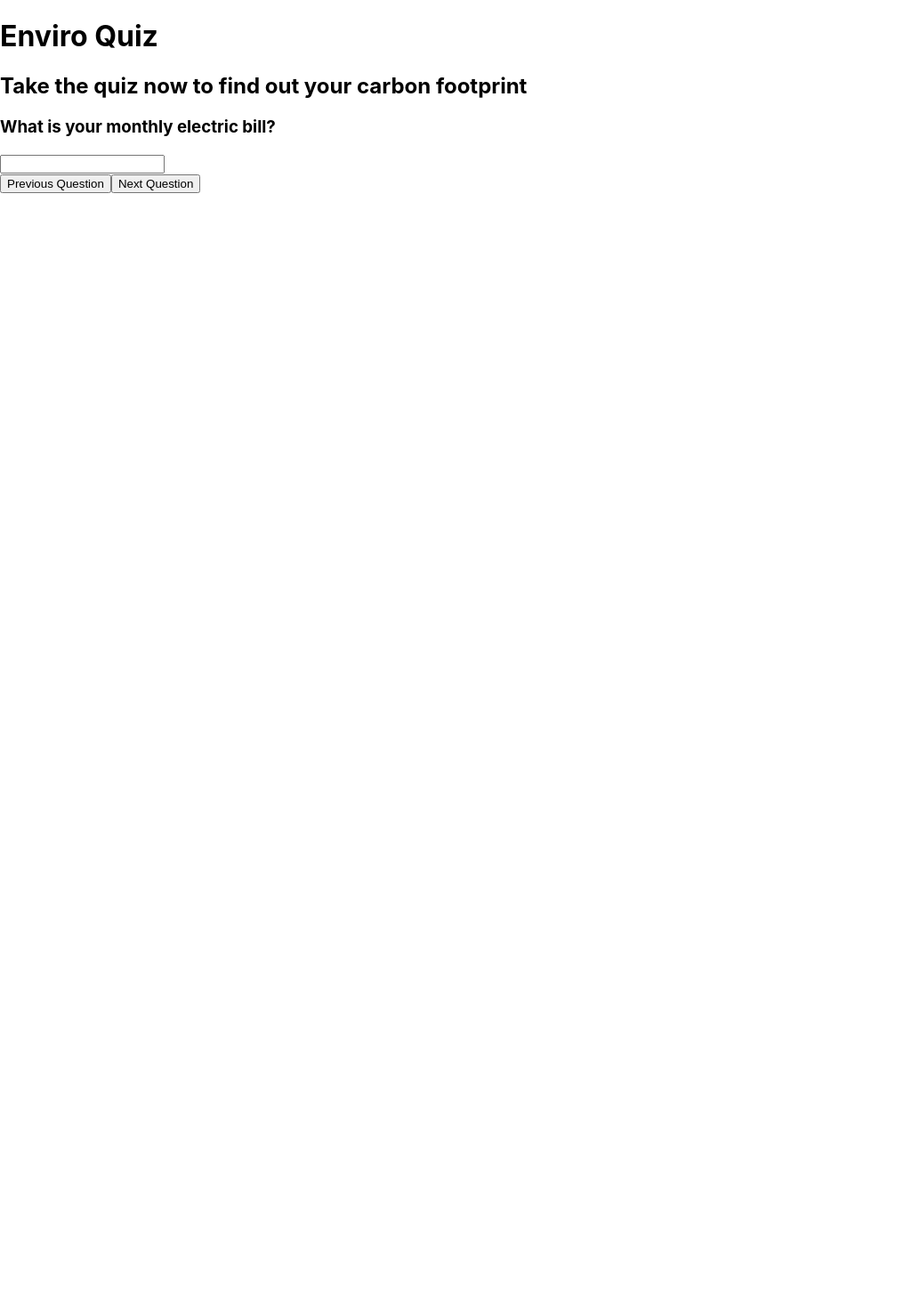
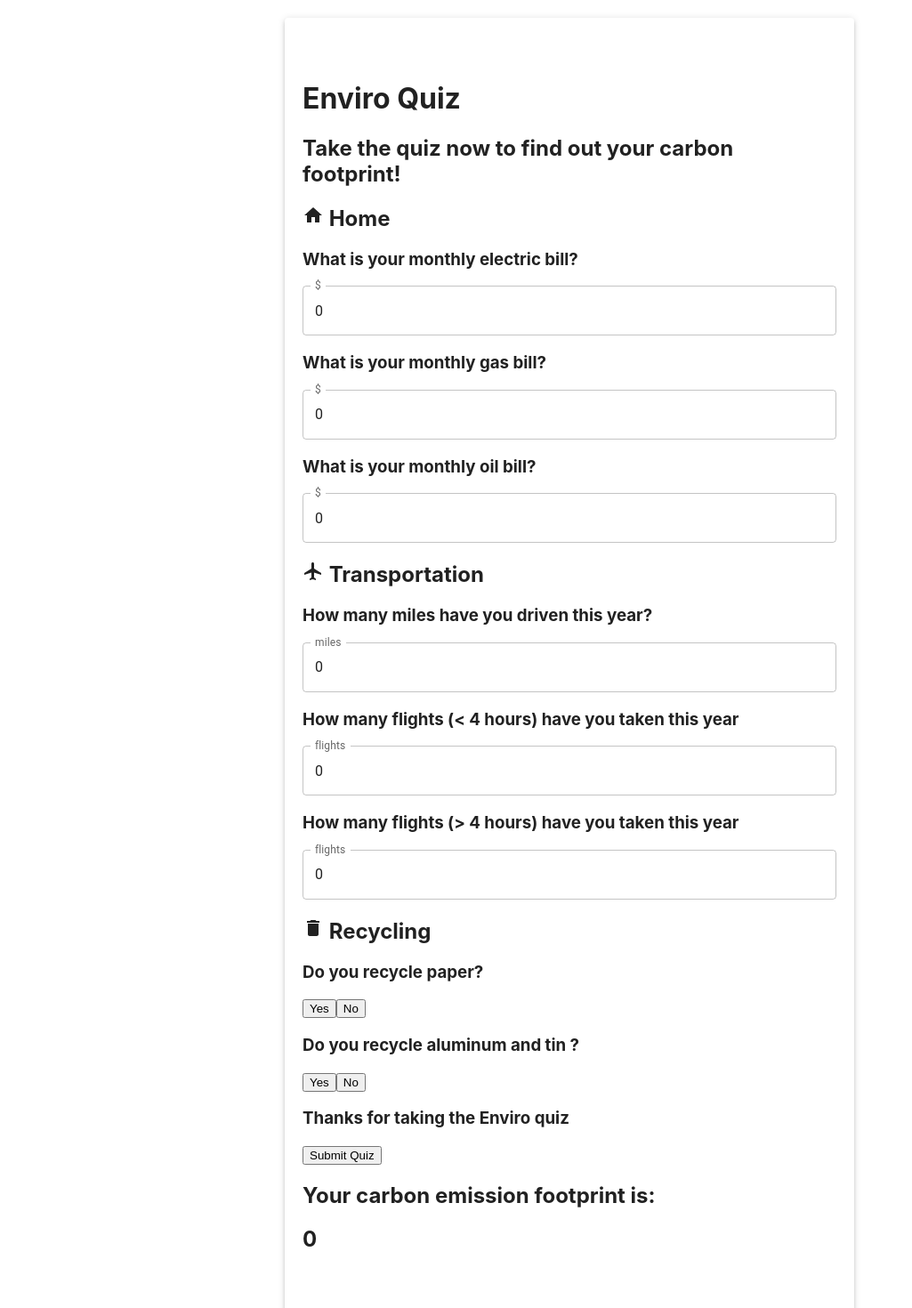
Before and after one commit to Team-53-CEN3031/CEN3031_DEPP_53, a React (Create React App) app in the folder frontend/: page /quiz in a window 1280 px wide. Shown: the top 1470 px of the page at 89% size, without its empty margins (0-1025 px from the left). Before the commit the page ends 800 px from the top, so only its background shows below. Built offline with nearby package versions, Linux system fonts and the light colour scheme.

Commit message:
Implement score for the quiz, add icons to quiz UI

```diff
--- a/frontend/src/components/QuestionBank.js
+++ b/frontend/src/components/QuestionBank.js
@@ -6,5 +6,5 @@ export const Questions = [
     "How many flights (< 4 hours) have you taken this year",
     "How many flights (> 4 hours) have you taken this year",
     "Do you recycle paper?",
-    "Do you recycle alluminum and tin ?",
+    "Do you recycle aluminum and tin ?",
 ]
--- a/frontend/src/components/Quiz.js
+++ b/frontend/src/components/Quiz.js
@@ -1,64 +1,96 @@
 import "../styles/SignUp.css";
-import {Box, Button, Container, Paper, TextField} from "@mui/material";
+import {Box, Button, Container, Icon, Paper, TextField} from "@mui/material";
 import React, {useState} from "react"
 import { Questions } from "../components/QuestionBank.js";
+import HomeIcon from '@mui/icons-material/Home';
+import FlightIcon from '@mui/icons-material/Flight';
+import DeleteIcon from '@mui/icons-material/Delete';
+
 
 function Quiz(){
-//use state to keep the current question and the score of the user
-const [currQuestion, setCurrQuestion] = useState(0);
+const paperStyle = {padding: '50px 20px', width: 600, margin:'20px auto'}
 const [score, setScore] = useState(0);
 
 //Responses will be tracked with use state.
 //initial state will be an object with 8 different values, one for each question
 const [responses, setResponses] = useState({
+    question0: 0,
     question1: 0,
     question2: 0,
     question3: 0,
     question4: 0,
     question5: 0,
-    question6: 0,
-    question7: false,
-    question8: false,
+    question6: true,
+    question7: true,
 })
 
+//This handleQChange functions, are made to change the specified property of the responses useState, while preserving the other properties (...responses).
+const handleQ0Change = (event) => { setResponses({...responses, question0: event.target.value})}
+const handleQ1Change = (event) => { setResponses({...responses, question1: event.target.value})}
+const handleQ2Change = (event) => { setResponses({...responses, question2: event.target.value})}
+const handleQ3Change = (event) => { setResponses({...responses, question3: event.target.value})}
+const handleQ4Change = (event) => { setResponses({...responses, question4: event.target.value})}
+const handleQ5Change = (event) => { setResponses({...responses, question5: event.target.value})}
+const handleQ6True = (event) => { setResponses({...responses, question6: true})}
+const handleQ6False = (event) => { setResponses({...responses, question6: false})}
+const handleQ7True = (event) => { setResponses({...responses, question7: true})}
+const handleQ7False = (event) => { setResponses({...responses, question7: false})}
+
+//called on submit button onClick.
+//calculates carbon emission and stores updates score useState with the user's carbon emission result
 const handleSubmit = (event) => {
-
+    let score = 0;
+    score+= Number(responses.question0) * 105;
+    score+= Number(responses.question1) * 105;
+    score+= Number(responses.question2) * 113;
+    score+= Number(responses.question3) * .79;
+    score+= Number(responses.question4) * 1100;
+    score+= Number(responses.question5) * 4400;
+    if (responses.question6 == false) {
+        score+= 184
+    }
+    if (responses.question7 == false) {
+        score+= 166
+    }
+    setScore(score);
 }
 
-const nextQuestion = () => {
-    setCurrQuestion(currQuestion + 1);
-}
-const previousQuestion = () =>
-{
-    if (currQuestion != 0)
-        setCurrQuestion(currQuestion - 1)
-};
     return (
         <div className="Quiz">
-            <h1>Enviro Quiz</h1>
-            <h2>Take the quiz now to find out your carbon footprint</h2>
-            <div>
-                <h3>{Questions[currQuestion]}</h3>
-                <div className = "answerForm">
-                    <form >
-                        <input
-                            id= "answer"
-                            class= "form-field"
-                            type = "number"
-                        />
-                    </form>
+            <Paper elevation = {3} style={paperStyle}>
+                <h1>Enviro Quiz</h1>
+                <h2>Take the quiz now to find out your carbon footprint!</h2>
+                <div>
+                    <h2><HomeIcon/> Home</h2>
+                    <h3>{Questions[0]}</h3>
+                    <TextField id="answer0" type="number" label="$" variant="outlined" fullWidth value = {responses.question0} onChange={handleQ0Change}/>
+                    <h3>{Questions[1]}</h3>
+                    <TextField id="answer1" type="number" label="$" variant="outlined" fullWidth value = {responses.question1} onChange={handleQ1Change}/>
+                    <h3>{Questions[2]}</h3>
+                    <TextField id="answer2" type="number" label="$" variant="outlined" fullWidth value = {responses.question2} onChange={handleQ2Change}/>
+
+                    <h2><FlightIcon/> Transportation</h2>
+                    <h3>{Questions[3]}</h3>
+                    <TextField id="answer3" type="text" label="miles" variant="outlined" fullWidth value = {responses.question3} onChange={handleQ3Change}/>
+                    <h3>{Questions[4]}</h3>
+                    <TextField id="answer4" type="text" label="flights" variant="outlined" fullWidth value = {responses.question4} onChange={handleQ4Change}/>
+                    <h3>{Questions[5]}</h3>
+                    <TextField id="answer5" type="text" label="flights" variant="outlined" fullWidth value = {responses.question5} onChange={handleQ5Change}/>
+
+                    <h2><DeleteIcon/> Recycling</h2>
+                    <h3>{Questions[6]}</h3>
+                    <button onClick={handleQ6True}> Yes </button>
+                    <button onClick={handleQ6False}>No</button>
+                    <h3>{Questions[7]}</h3>
+                    <button onClick={handleQ7True}>Yes</button>
+                    <button onClick={handleQ7False}>No</button>
+
+                    <h3>Thanks for taking the Enviro quiz</h3>
+                    <button onClick={handleSubmit}>Submit Quiz</button>
+                    <h2>Your carbon emission footprint is:</h2>
+                    <h2>{score}</h2>
                 </div>
-
-                <button onClick={previousQuestion}>
-                Previous Question
-                </button>
-                {currQuestion == Questions.length-1 ? (
-                <button> Finish Quiz</button>
-                ) : (
-                <button onClick={nextQuestion}> Next Question </button>
-                )}
-            </div>
-
+            </Paper>
         </div>
     )
 }
```
